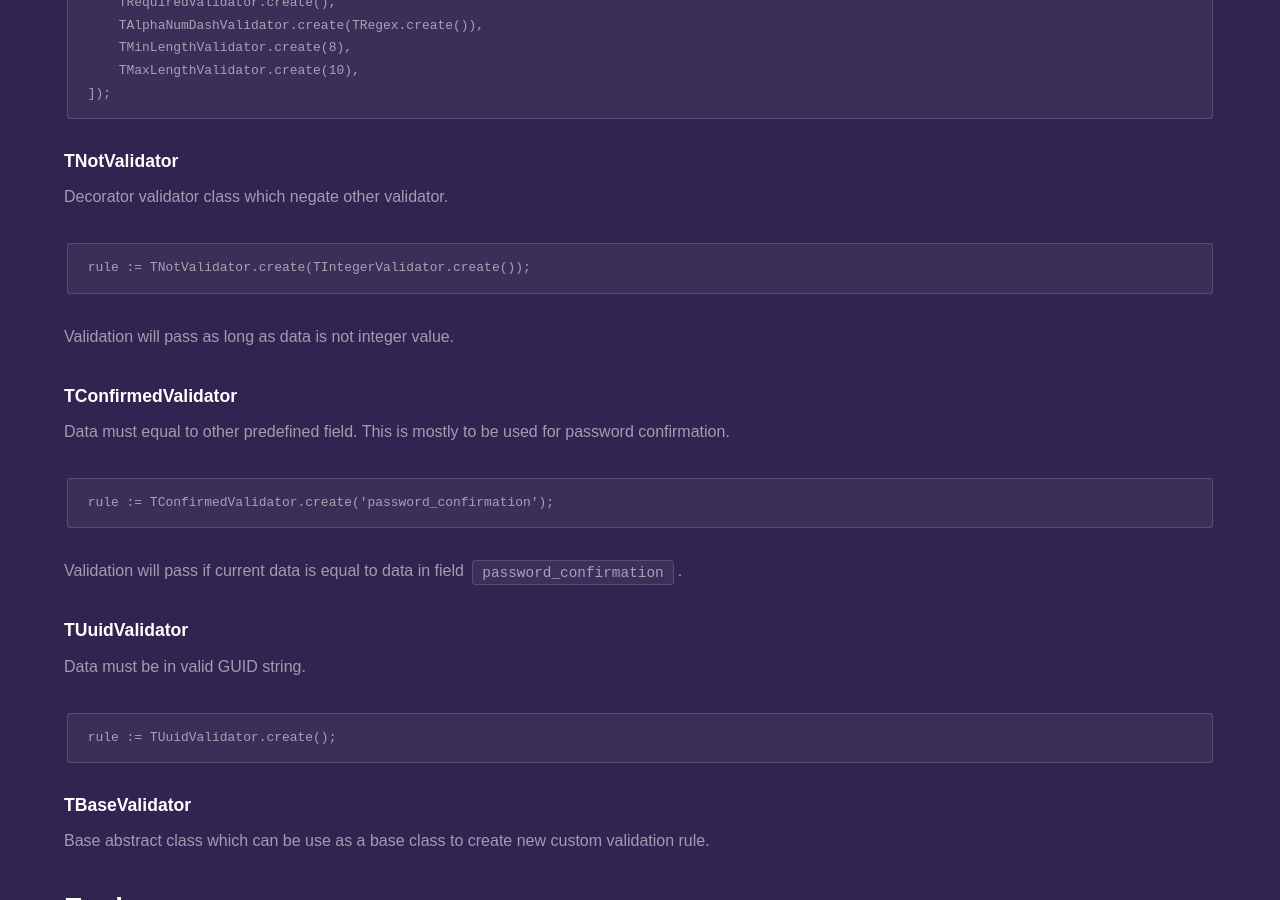
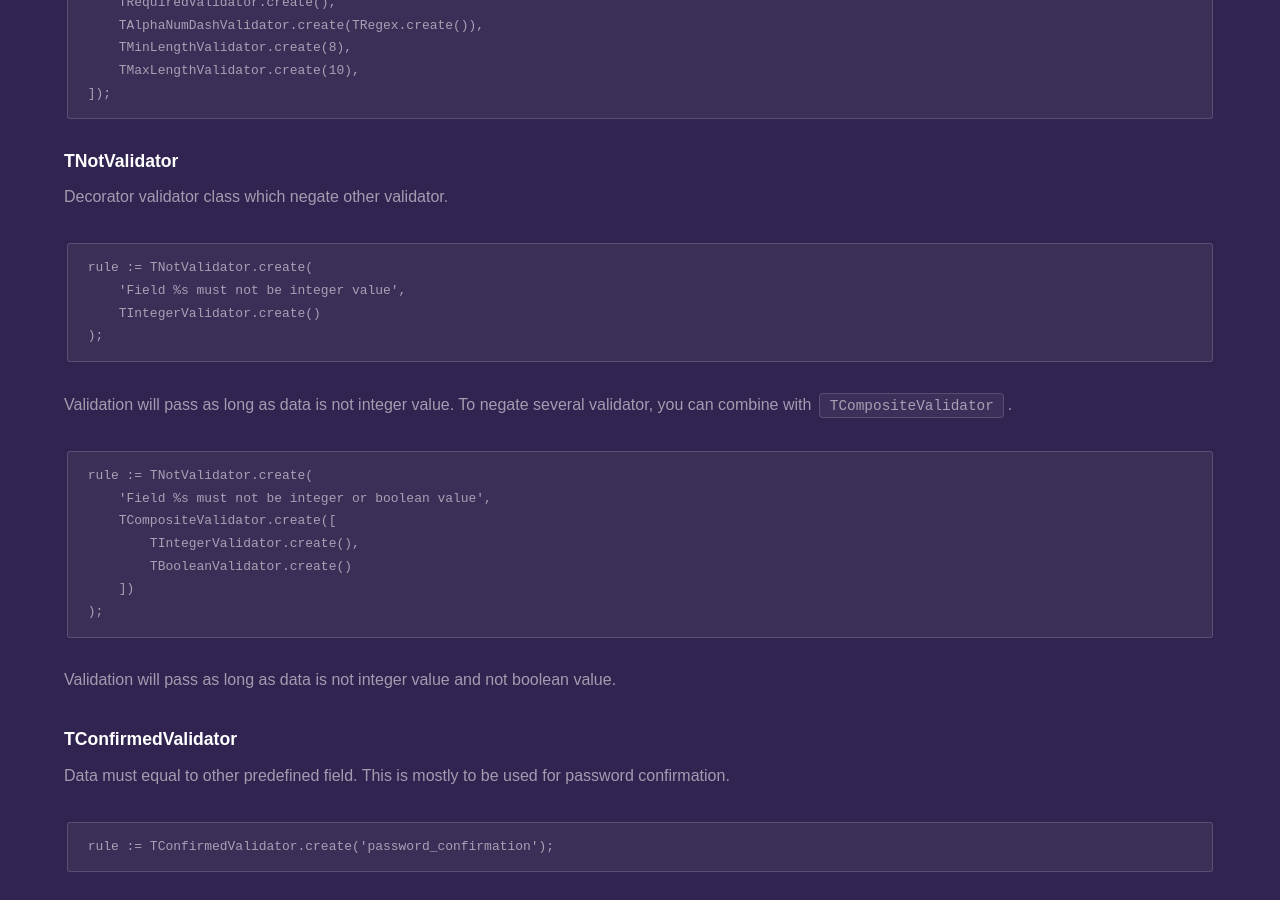
Before and after one commit to fanoframework/fanoframework.github.io, a Jekyll site: the page built from security/form-validation/built-in-validation-rules/index.md, in a window 1280 px wide and 900 px high, scrolled down 7072 px. Built offline with Jekyll 4.4.1, drawn with Linux system fonts in a browser that asks for light colours; our own code applies the rules of GitHub Pages for plain Markdown files.

Commit message:
fix not validator code example

````diff
--- a/security/form-validation/built-in-validation-rules/index.md
+++ b/security/form-validation/built-in-validation-rules/index.md
@@ -308,9 +308,24 @@ rule := TCollectiveValidator.create([
 Decorator validator class which negate other validator.
 
 ```
-rule := TNotValidator.create(TIntegerValidator.create());
+rule := TNotValidator.create(
+    'Field %s must not be integer value',
+    TIntegerValidator.create()
+);
 ```
-Validation will pass as long as data is not integer value.
+Validation will pass as long as data is not integer value. To negate several validator,
+you can combine with `TCompositeValidator`.
+
+```
+rule := TNotValidator.create(
+    'Field %s must not be integer or boolean value',
+    TCompositeValidator.create([
+        TIntegerValidator.create(),
+        TBooleanValidator.create()
+    ])
+);
+```
+Validation will pass as long as data is not integer value and not boolean value.
 
 ### TConfirmedValidator
 
````
